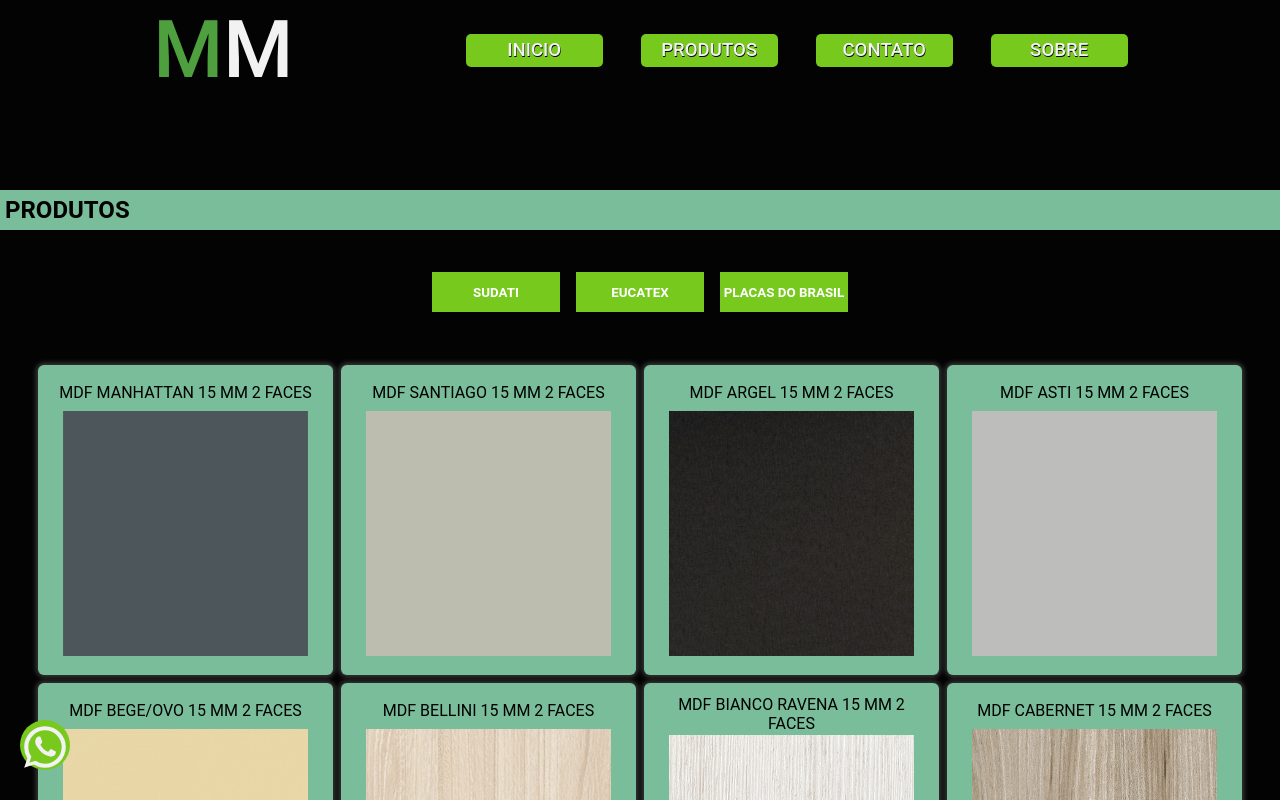
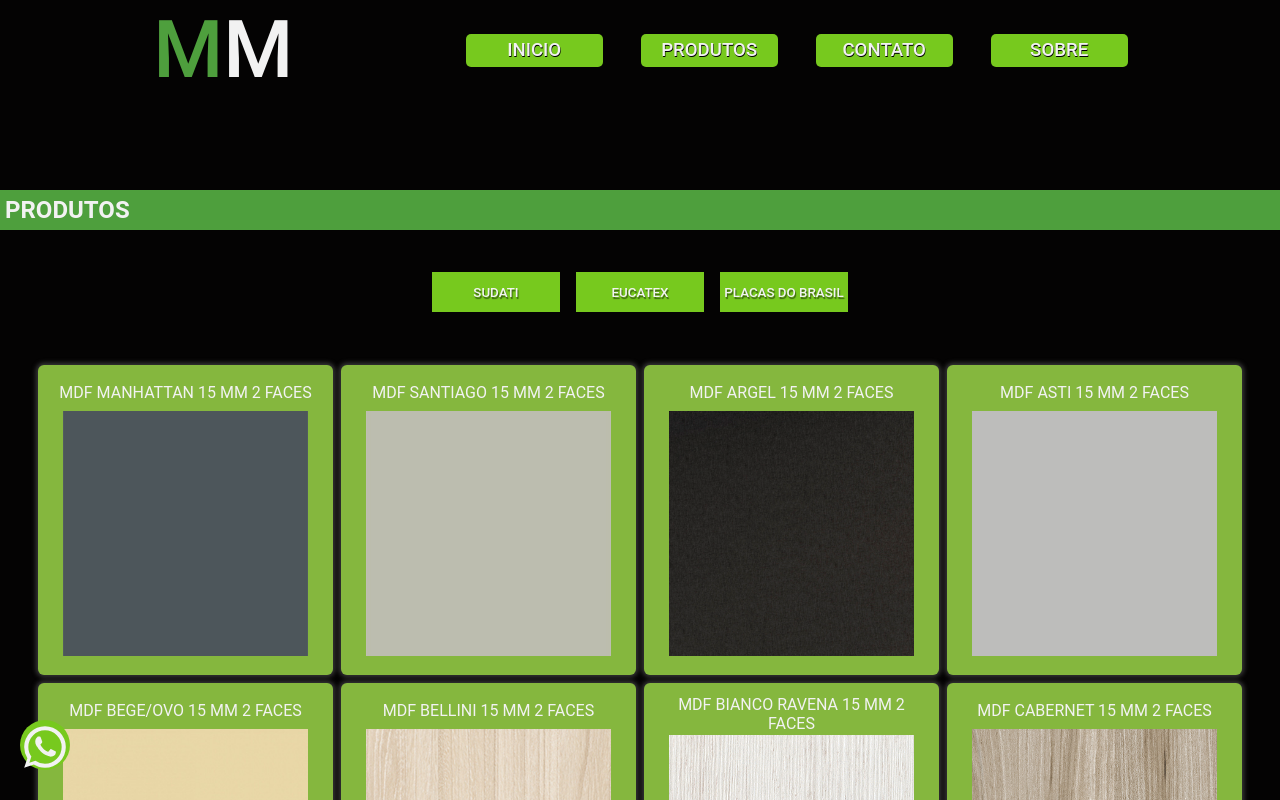
Before and after one commit to hash-luk/madeireira-mogno, a React (Create React App) app: page /produtos in a window 1280 px wide. Shown: the top 800 px of the page. Built offline with nearby package versions, Linux system fonts and the light colour scheme.

Commit message:
Added new colors to products page

```diff
--- a/src/components/Brands/Eucatex/styles.ts
+++ b/src/components/Brands/Eucatex/styles.ts
@@ -1,4 +1,5 @@
 import styled from "styled-components";
+import { theme } from "../../../theme";
 
 export const Container = styled.div`
   margin: 50px auto;
@@ -9,11 +10,10 @@ export const Container = styled.div`
   align-items: center;
   justify-content: center;
   gap: 8px;
-  transition: all 0.2s ease-in-out;
 `;
 
 export const ProductBox = styled.div`
-  background-color: #79bd9a;
+  background-color: ${theme.colors.pear};
   width: 295px;
   height: 309.8px;
   border-radius: 6px;
@@ -27,6 +27,7 @@ export const ProductBox = styled.div`
   font-family: "Roboto", sans-serif;
   font-weight: 400;
   font-size: 16px;
+  color: ${theme.colors.whiteTextColor};
 
   img {
     width: 245px;
--- a/src/components/Brands/PCB/styles.ts
+++ b/src/components/Brands/PCB/styles.ts
@@ -1,4 +1,5 @@
 import styled from "styled-components";
+import { theme } from "../../../theme";
 
 export const Container = styled.div`
     margin: 50px auto;
@@ -10,12 +11,11 @@ export const Container = styled.div`
     align-items: center;
     justify-content: center;
     gap: 8px;
-    transition: all 0.2s ease-in-out;
 `;
 
 
 export const ProductBox = styled.div`
-  background-color: #79bd9a;
+  background-color:${theme.colors.pear};
   width: 295px;
   height: 309.8px;
   border-radius: 6px;
@@ -29,6 +29,7 @@ export const ProductBox = styled.div`
   font-family: "Roboto", sans-serif;
   font-weight: 400;
   font-size: 16px;
+  color: ${theme.colors.whiteTextColor};
 
   img {
     width: 245px;
--- a/src/components/Brands/Sudati/styles.ts
+++ b/src/components/Brands/Sudati/styles.ts
@@ -1,4 +1,5 @@
 import styled from "styled-components";
+import { theme } from "../../../theme";
 
 export const Container = styled.div`
   margin: 50px auto;
@@ -9,11 +10,10 @@ export const Container = styled.div`
   align-items: center;
   justify-content: center;
   gap: 8px;
-  transition: all 0.2s ease-in-out;
 `;
 
 export const ProductBox = styled.div`
-  background-color: #79bd9a;
+  background-color: ${theme.colors.pear};
   width: 295px;
   height: 309.8px;
   border-radius: 6px;
@@ -27,6 +27,7 @@ export const ProductBox = styled.div`
   font-family: "Roboto", sans-serif;
   font-weight: 400;
   font-size: 16px;
+  color: ${theme.colors.whiteTextColor};
 
   img {
     width: 245px;
--- a/src/routes/products/styles.ts
+++ b/src/routes/products/styles.ts
@@ -1,4 +1,5 @@
 import styled from "styled-components";
+import { theme } from "../../theme";
 
 export const Container = styled.div`
   .prductsContent {
@@ -21,8 +22,6 @@ export const Container = styled.div`
     display: flex;
   }
 
-  @media screen and (max-width: 600px) {
-  }
 `;
 
 export const Bar = styled.div`
@@ -31,13 +30,13 @@ export const Bar = styled.div`
   transform: translateY(90px);
   max-width: 1300px;
   height: 40px;
-  background-color: #79bd9a;
+  background-color: ${theme.colors.lightGreen};
   padding-left: 5px;
   display: flex;
   align-items: center;
 
   h2 {
-    color: #000;
+    color: ${theme.colors.whiteTextColor};
     text-align: left;
   }
 
@@ -51,13 +50,18 @@ export const Button = styled.button`
   height: 2.5rem;
   width: 8rem;
   text-align: center;
-  color: #fff;
+  color: ${theme.colors.whiteTextColor};
   border: none;
-  font-weight: 700;
+  font-weight: 500;
+  text-shadow: 1px 1.5px 1px rgba(0, 0, 0, 0.5);
   cursor: pointer;
-  background-color: #77c91e;
+  background-color: ${theme.colors.superLightGreen};
 
-  ::selection {
-    background-color: red;
+  :hover {
+    background-color: ${theme.colors.lightGreen};
+  }
+
+  .selected {
+
   }
 `;
--- a/src/theme/index.ts
+++ b/src/theme/index.ts
@@ -10,6 +10,7 @@ export const theme = {
         responsiveWhiteTextColor:'#fdfdfd',
         superLightGreen:'#77c91e',
         mediumYellow: '#FFA54F',
-        lineColor: '#2D4B0C'
+        lineColor: '#2D4B0C',
+        pear: '#85B73E',
     },
 }
```
